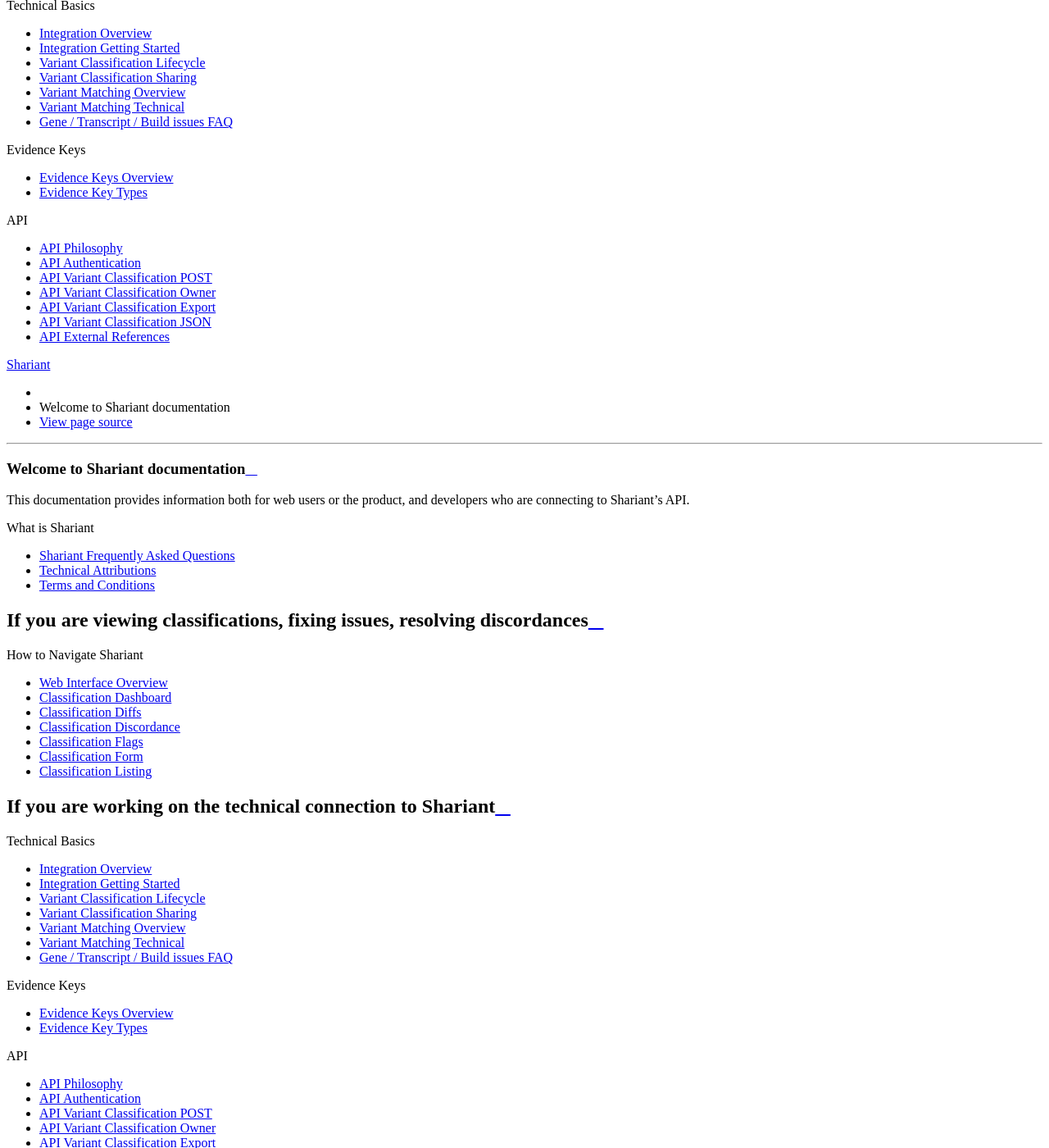
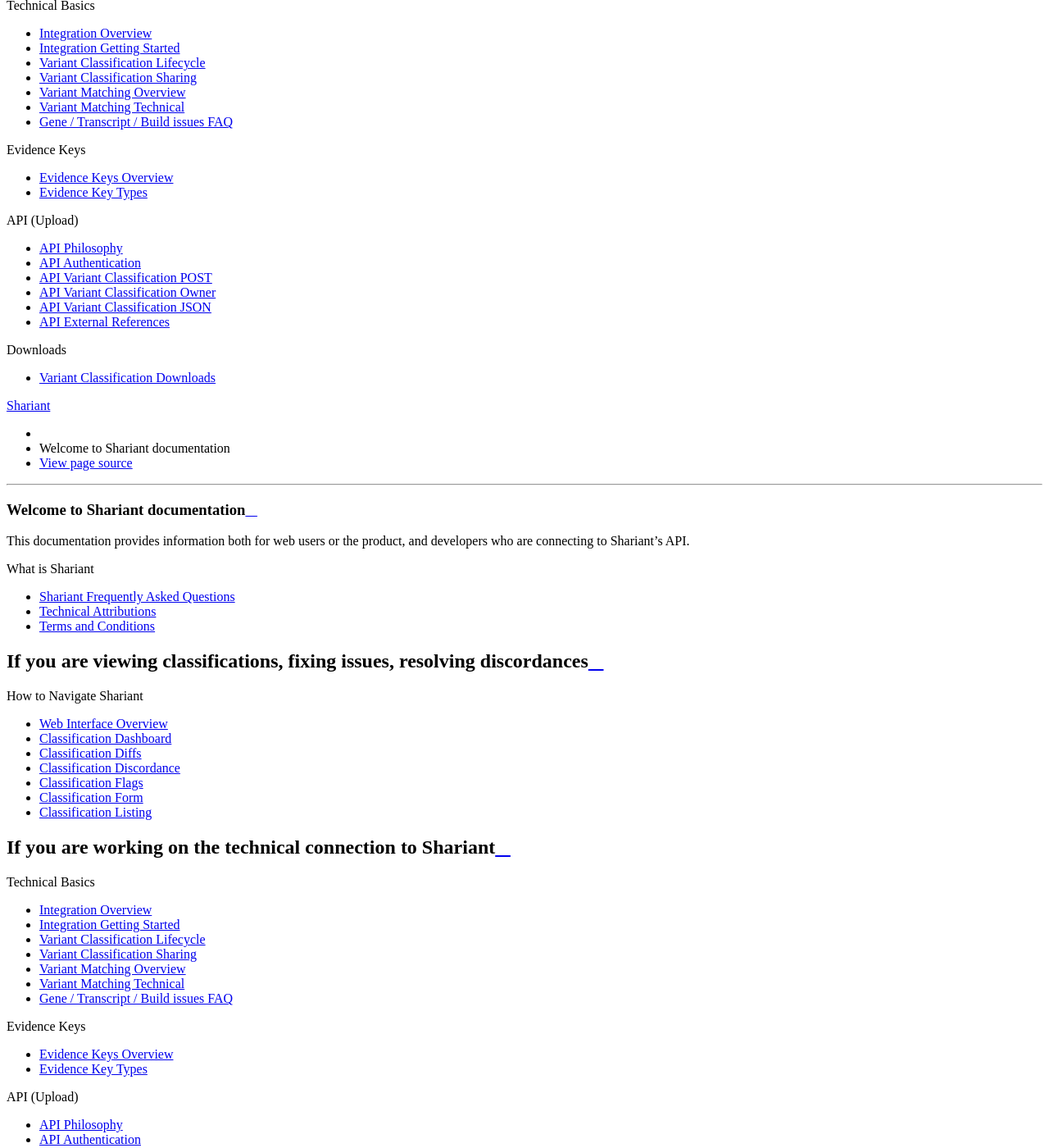
Before and after one commit to SACGF/shariant_docs, a Sphinx documentation site: the page built from docs/index.rst, in a window 1280 px wide and 1400 px high, scrolled down 345 px. Shown: the whole window at 82% size. Built offline with Sphinx 7.4.7 and the Read the Docs theme 2.0.0, drawn with Linux system fonts in a browser that asks for light colours; some of the changed text lies outside the part shown.

Commit message:
#2619 Document download file formats

```diff
--- a/docs/index.rst
+++ b/docs/index.rst
@@ -50,12 +50,17 @@
 
 .. toctree::
    :maxdepth: 1
-   :caption: API
+   :caption: API (Upload)
 
    integration/api/philosophy
    integration/api/authentication
    integration/api/classification_post
    integration/api/classification_owner
-   integration/api/classification_export
    integration/api/classification_json
    integration/api/external_references
+
+.. toctree::
+   :maxdepth: 1
+   :caption: Downloads
+
+   integration/downloads/downloads
--- a/docs/integration/api/classification_json.md
+++ b/docs/integration/api/classification_json.md
@@ -1,6 +1,6 @@
 # API Variant Classification JSON
 
-Retrieving classification data by JSON is possible, but it is expect that the Shariant export page will offer a format more friendly to your curation system e.g. VCF, MVL.
+Retrieving classification data by JSON is possible, but it is expect that the [Variant Classification Download](../downloads/downloads) will offer a format more friendly to your curation system e.g. VCF, MVL.
 
 If the format you need is not available, contact us and we'll see if we can add it.
 
```
Also changed, not shown: docs/integration/api/classification_export.md (deleted, +0 -22 lines), docs/integration/api/classification_owner.md (+0 -2 lines), docs/integration/api/classification_post.md (+1 -1 lines), docs/integration/downloads/downloads.md (added, +63 -0 lines).
